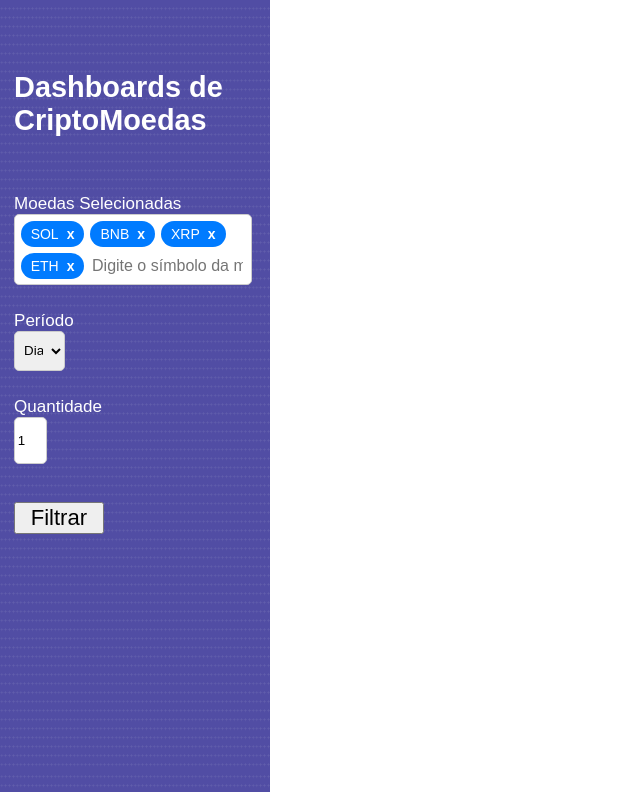
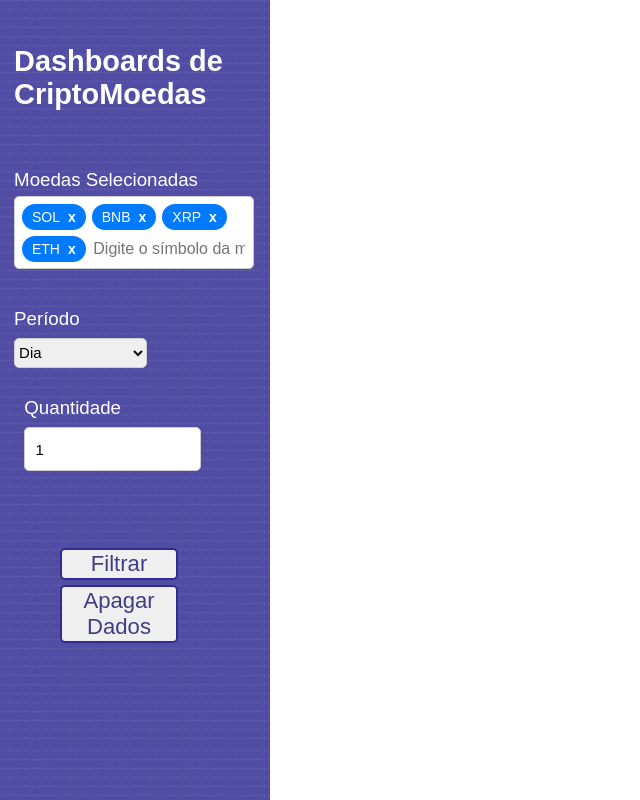
Before and after one commit to Joaopga/CriptoDashboard, a website with bundled scripts: page index.html in a window 1280 px wide. Shown: the whole page, without its empty margins (0-640 px from the left). Built offline with nearby package versions, Linux system fonts and the light colour scheme.

Commit message:
SideBar Filters Front Update

```diff
--- a/index.html
+++ b/index.html
@@ -41,6 +41,9 @@
         <div class="btn-filter">
             <button id="filter">Filtrar</button>
         </div>
+        <div class="btn-reset">
+            <button id="reset">Apagar Dados</button>
+        </div>
       </div>
     </div>
 
--- a/main.css
+++ b/main.css
@@ -10,10 +10,10 @@ body {
 
 .dash-side-bar {
   position: absolute;
-  top: 0%;
+  bottom: 0%;
   left: 0%;
   width: 20%;
-  height: 95.8%;
+  height: 100%;
   background-image: url('./img/side_bar_bg.png');
   color: #ffffff;
 
@@ -39,7 +39,8 @@ body {
   width: 90%;
   min-height: 5%;
 
-  padding: 1%;
+  padding: 1.5%;
+  margin-top: 2%;
   border: 1px solid #ccc;
   border-radius: 5px;
   cursor: text;
@@ -75,52 +76,88 @@ body {
 
 /*    SIDEBAR - DATE   */
 
+.dash-form {
+  display: flex;
+  flex-wrap: wrap;
+  font-size: 1.1em;
+}
+
+.date-form {
+  display: flex;
+  flex-wrap: wrap;
+  padding: 15% 25% 0 0;
+}
+
 .date-input {
   display: flex;
   flex-wrap: wrap;
-  align-items: center;
-  padding: 1%;
   border: 1px solid #ccc;
   border-radius: 5px;
   min-height: 40px;
-  width: 10%;
+  width: 80%;
   cursor: text;
-}
-
-.date-select {
-  padding-top: 10%;
-  font-size: 1.0em;
 }
 
 .date-select select{
   display: flex;
   flex-wrap: wrap;
-  align-items: center;
-  padding: 5px;
+
   border: 1px solid #ccc;
   border-radius: 5px;
-  min-height: 40px;
-  width: 20%;
-  cursor: text;
+
+  margin-top: 10%;
+
+  width: 170%;
+  height: 60%;
+  cursor: default;
+
+  font-size: 0.8em;
 }
 
 .qtd-form {
-  padding-top: 10%
+  padding: 15% 0 0 4%;
+}
+
+.qtd-form input {
+  width: 80%;
+  padding-left: 5%;
+  margin-top: 4%;
+  font-size: 0.8em;
 }
 
 /*    SIDEBAR - BUTTON   */
 
-.btn-filter{
+.btn-filter, .btn-reset{
   position: relative;
   display: flex;
   flex-wrap: wrap;
   align-items: center;
-  padding-top: 15%;
+  padding: 30% 0 0 18%;
+  width: 100%;
 }
 
-button#filter  {
+.btn-reset{
+  position: relative;
+  display: flex;
+  flex-wrap: wrap;
+  align-items: center;
+  padding-top: 2%;
+}
+
+button#filter, button#reset {
   font-size: 1.3em;
-  width: 35%;
+  width: 46%;
+
+  border: 2px solid #302b91;
+  border-radius: 5px;
+
+  color: #413d83;
+
+  cursor: pointer;
+}
+
+button#filter:hover, button#reset:hover{
+  background-color: #aca9db;
 }
 /*      GRAPH      */
 
```
